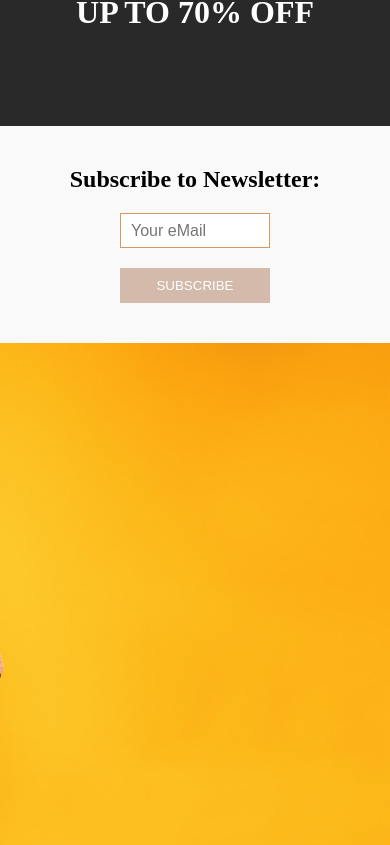
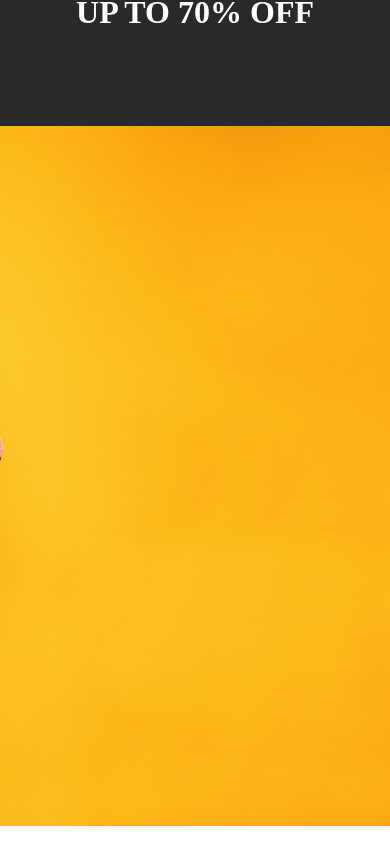
Before and after one commit to AlexLarusso/ui-internship-lwo3-angular-team, an Angular app: page / in a window 390 px wide. Shown: the part 9519-10364 px from the top of the page. Built offline with nearby package versions, Linux system fonts and the light colour scheme; a web font is replaced by a local one.

Commit message:
Component styles added

```diff
--- a/src/app/join-us/join-us.component.html
+++ b/src/app/join-us/join-us.component.html
@@ -6,7 +6,7 @@
         <input
           type="text"
           class="email_input"
-          placeholder="Your eMail"
+          placeholder="Your email"
           [(ngModel)]="localStorageService.userEmail"
           [class.error]="invalid"
           (input)="onValidate()"
--- a/src/app/join-us/join-us.component.scss
+++ b/src/app/join-us/join-us.component.scss
@@ -5,7 +5,7 @@
   flex-direction: column;
   justify-content: center;
   align-items: center;
-  background-color: $bgColorMedium;
+  background-color: $bgColorLight;
 
   &__title {
     margin: 10px 0;
@@ -50,8 +50,13 @@
   }
 }
 
-@media (max-width: 481px) {
-  .join-us__wrapper {
+@media screen and (max-width: 576px) {
+  .join-us {
+    &__title {
+      font-size: 1rem;
+    }
+
+    &__wrapper {
       flex-direction: column;
       height: auto;
     }
@@ -60,3 +65,4 @@
       width: 150px;
     }
   }
+}
--- a/src/app/main/main.component.html
+++ b/src/app/main/main.component.html
@@ -1,6 +1,6 @@
 <app-product-list></app-product-list>
 <app-sale-banner></app-sale-banner>
+<app-parallax></app-parallax>
 <app-join-us></app-join-us>
-<app-parallax></app-parallax>
 <app-popular-list></app-popular-list>
 <app-story></app-story>
--- a/src/app/shared/button/button.component.scss
+++ b/src/app/shared/button/button.component.scss
@@ -1,6 +1,11 @@
 @import '../../styles/_variables.scss';
 
 .button {
+  &_decline {
+    border: 2px solid $bgColorDark;
+    background-color: $bgColorDark;
+  }
+
   &_default {
     margin: 10px;
     border: 4px solid $accentColor;
```
Lines whose indentation alone changed are shown as unchanged.
